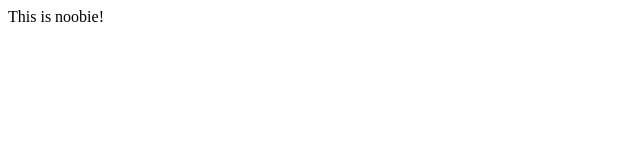
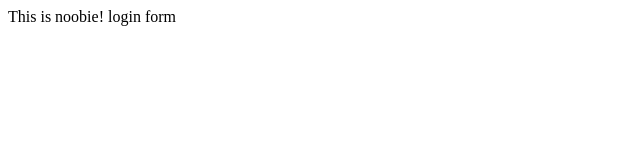
Before and after one commit to Sajid201/My-App-emni, a plain HTML site: page index.html in a window 1280 px wide. Shown: the full height of the page, 0-640 px from the left. Drawn offline with Linux system fonts and the light colour scheme.

Commit message:
login form

```diff
--- a/index.html
+++ b/index.html
@@ -4,5 +4,6 @@
     </head>
     <body>
         This is noobie!
+        login form
     </body>
 </html>
```
Also changed, not shown: login.html (added, +1 -0 lines), gr2/app2.js (added), log.txt (added).
